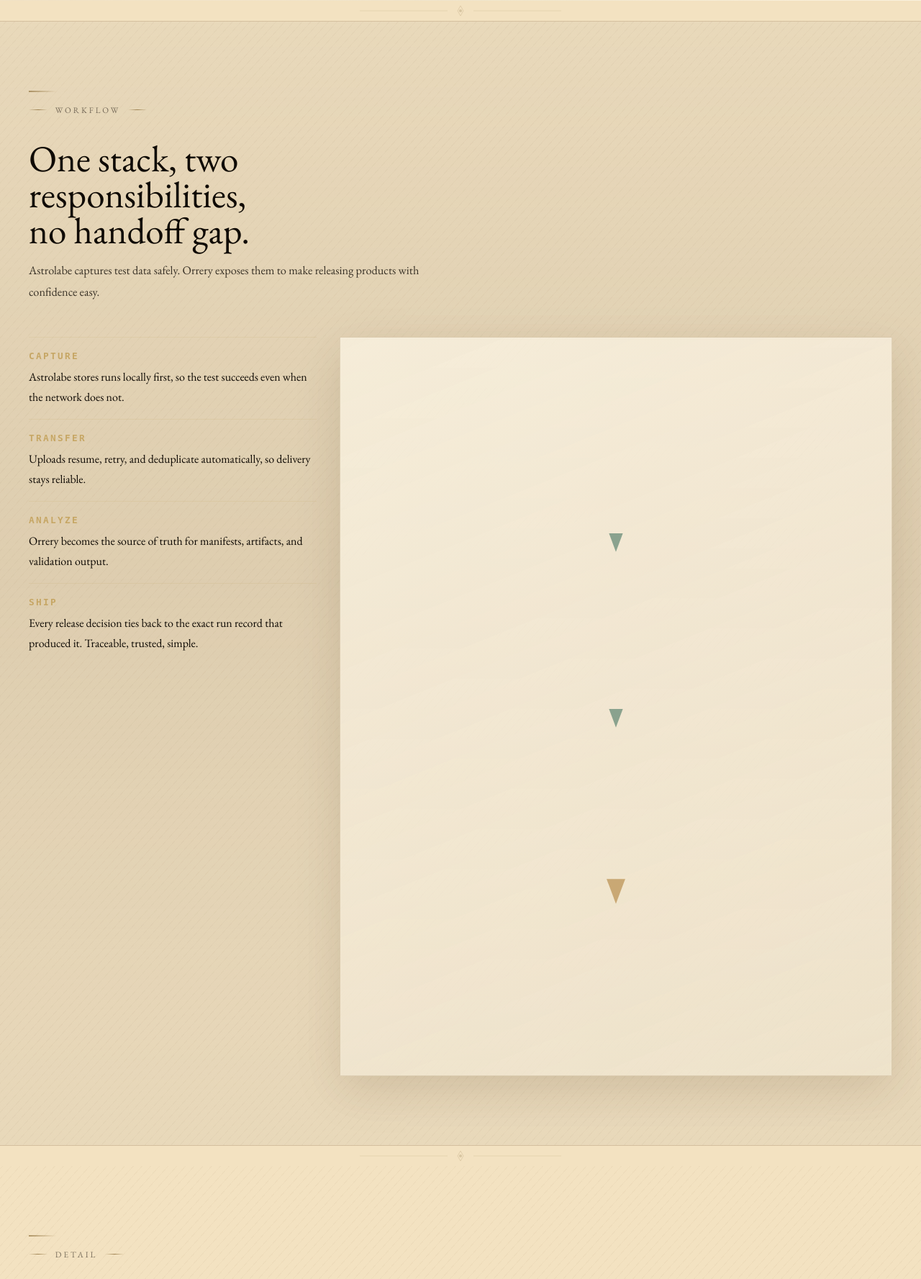
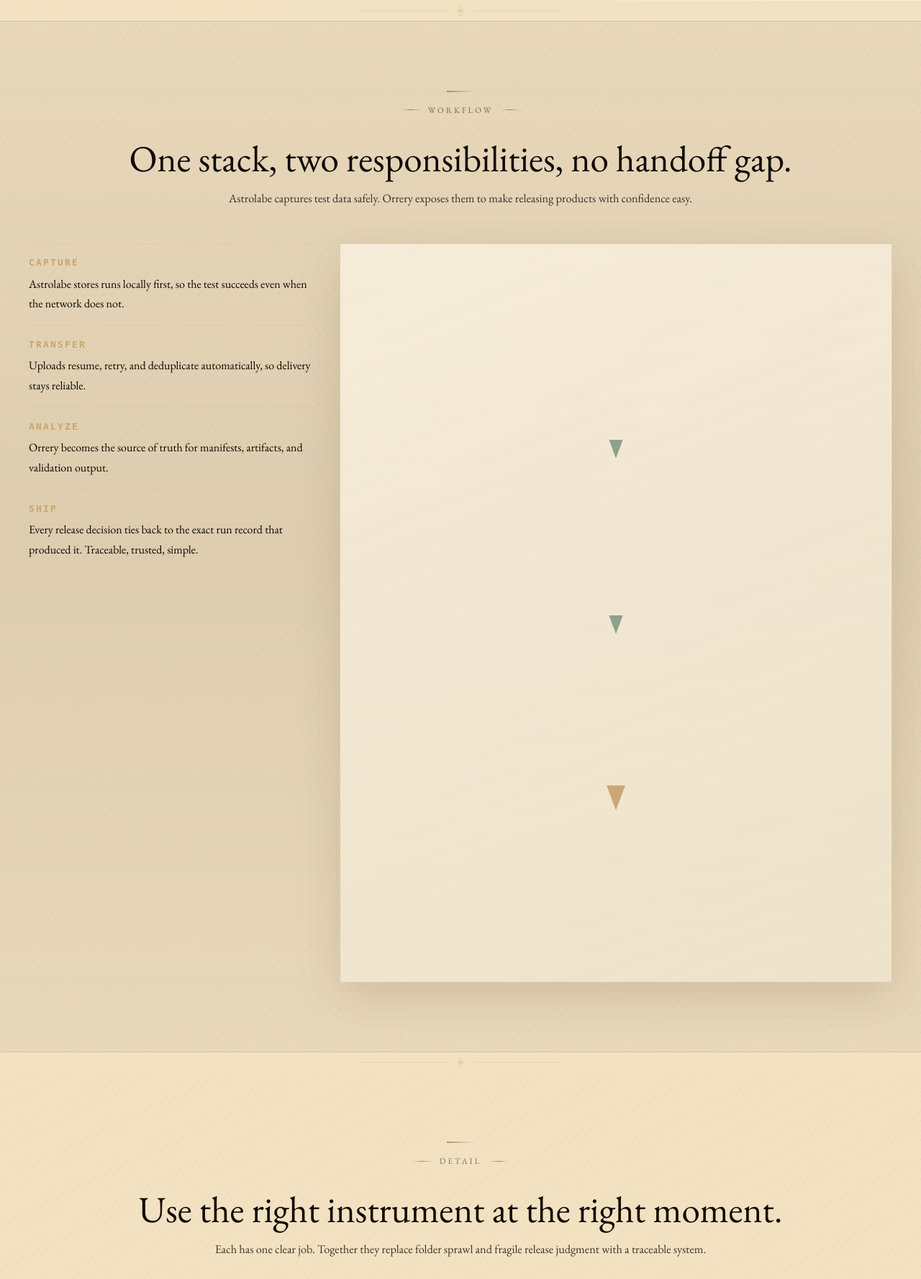
Before and after one commit to cthonicasoftware/cthonicasoftware, a Django app: page / in a window 1280 px wide. Shown: the part 799-2576 px from the top of the page at 72% size. Run offline with Django 5.2, Linux system fonts and the light colour scheme; style sheets or scripts are compiled from the project's sources.

Commit message:
fix: text alignment and centering
Signed-off-by Nathan <natelostintimeandspace@gmail.com>

```diff
--- a/static/src/website-index.css
+++ b/static/src/website-index.css
@@ -419,11 +409,24 @@ body.app-website {
   max-width: 14ch;
 }
 
-.section-summary {
-  max-width: 38rem;
-  font-size: 1.02rem;
-  line-height: 1.8;
-  color: rgb(var(--fg) / 0.70);
+.instruments-head .section-title,
+.instruments-intro {
+  max-width: none;
+}
+
+.instruments-head {
+  justify-items: center;
+  text-align: center;
+}
+
+.workflow-head .section-title,
+.workflow-intro {
+  max-width: none;
+}
+
+.workflow-head {
+  justify-items: center;
+  text-align: center;
 }
 
 /* ── Support / Workflow ────────────────────────────────────────────────────── */
--- a/templates/website/index.html
+++ b/templates/website/index.html
@@ -146,10 +146,10 @@
 
       <section id="workflow" class="section-band section-band-dark relative py-24">
         <div class="mx-auto w-[calc(100%-3rem)] max-w-[1200px]">
-          <div class="section-head mb-12 grid gap-4">
+          <div class="section-head workflow-head mb-12 grid gap-4">
             <span class="section-kicker">Workflow</span>
             <h2 class="section-title">One stack, two responsibilities, no handoff gap.</h2>
-            <p class="max-w-[38rem] text-[1.02rem] leading-[1.8] text-app-muted">Astrolabe captures test data safely. Orrery exposes them to make releasing products with confidence easy.</p>
+            <p class="workflow-intro text-[1.02rem] leading-[1.8] text-app-muted">Astrolabe captures test data safely. Orrery exposes them to make releasing products with confidence easy.</p>
           </div>
           <div class="support-grid desk:grid-cols-[minmax(18rem,25rem)_minmax(0,1fr)]">
             <div class="support-rail">
@@ -174,10 +174,10 @@
 
       <section id="instruments" class="section-band relative py-24">
         <div class="mx-auto w-[calc(100%-3rem)] max-w-[1200px]">
-          <div class="section-head mb-12 grid gap-4">
+          <div class="section-head instruments-head mb-12 grid gap-4">
             <span class="section-kicker">Detail</span>
             <h2 class="section-title">Use the right instrument at the right moment.</h2>
-            <p class="max-w-[38rem] text-[1.02rem] leading-[1.8] text-app-muted">Each has one clear job. Together they replace folder sprawl and fragile release judgment with a traceable system.</p>
+            <p class="instruments-intro text-[1.02rem] leading-[1.8] text-app-muted">Each has one clear job. Together they replace folder sprawl and fragile release judgment with a traceable system.</p>
           </div>
           <div class="product-grid desk:grid-cols-2">
             <article class="product-pane">
@@ -232,9 +232,9 @@
 
       <section class="section-band relative py-24">
         <div class="mx-auto w-[calc(100%-3rem)] max-w-[1200px]">
-          <div class="final-cta relative grid gap-4 px-6 py-12 border border-celestial/20">
+          <div class="final-cta final-cta-head relative grid gap-4 px-6 py-12 border border-celestial/20">
             <h2 class="section-title w-full">Choose your first instrument.</h2>
-            <p class="max-w-3xl text-lg text-app-muted leading-relaxed">Capture first, or govern what you already have.</p>
+            <p class="final-cta-intro text-lg text-app-muted leading-relaxed">Capture first, or govern what you already have.</p>
             <div class="final-cta-grid desk:grid-cols-2">
               <article class="final-cta-path is-astrolabe grid gap-3 p-6 border border-verdigris/30 transition-all duration-300">
                 <span class="inline-block text-xs tracking-[0.2em] uppercase text-app-subtle">Free entry point</span>
```
Also changed, not shown: other parts of static/src/website-index.css (+38 -121 lines).
